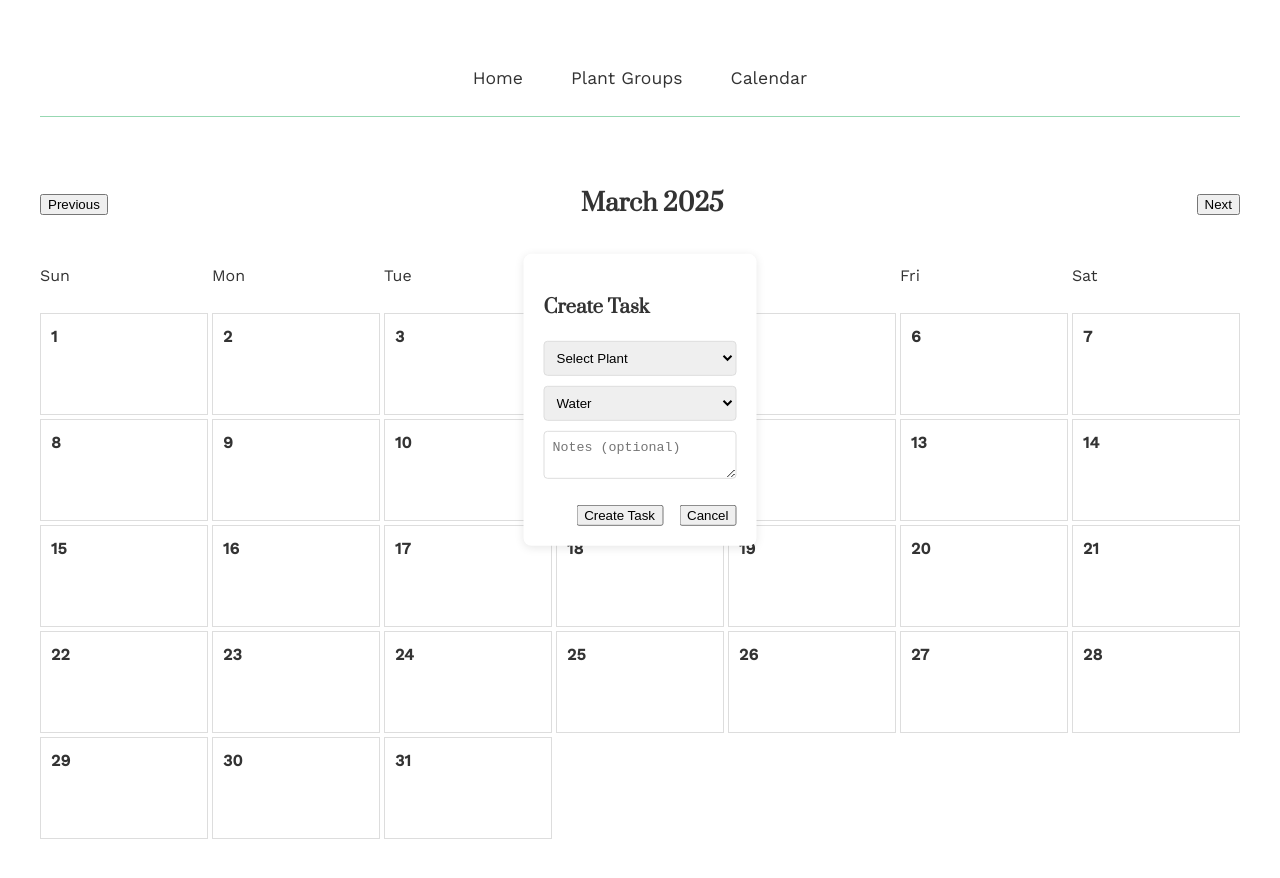
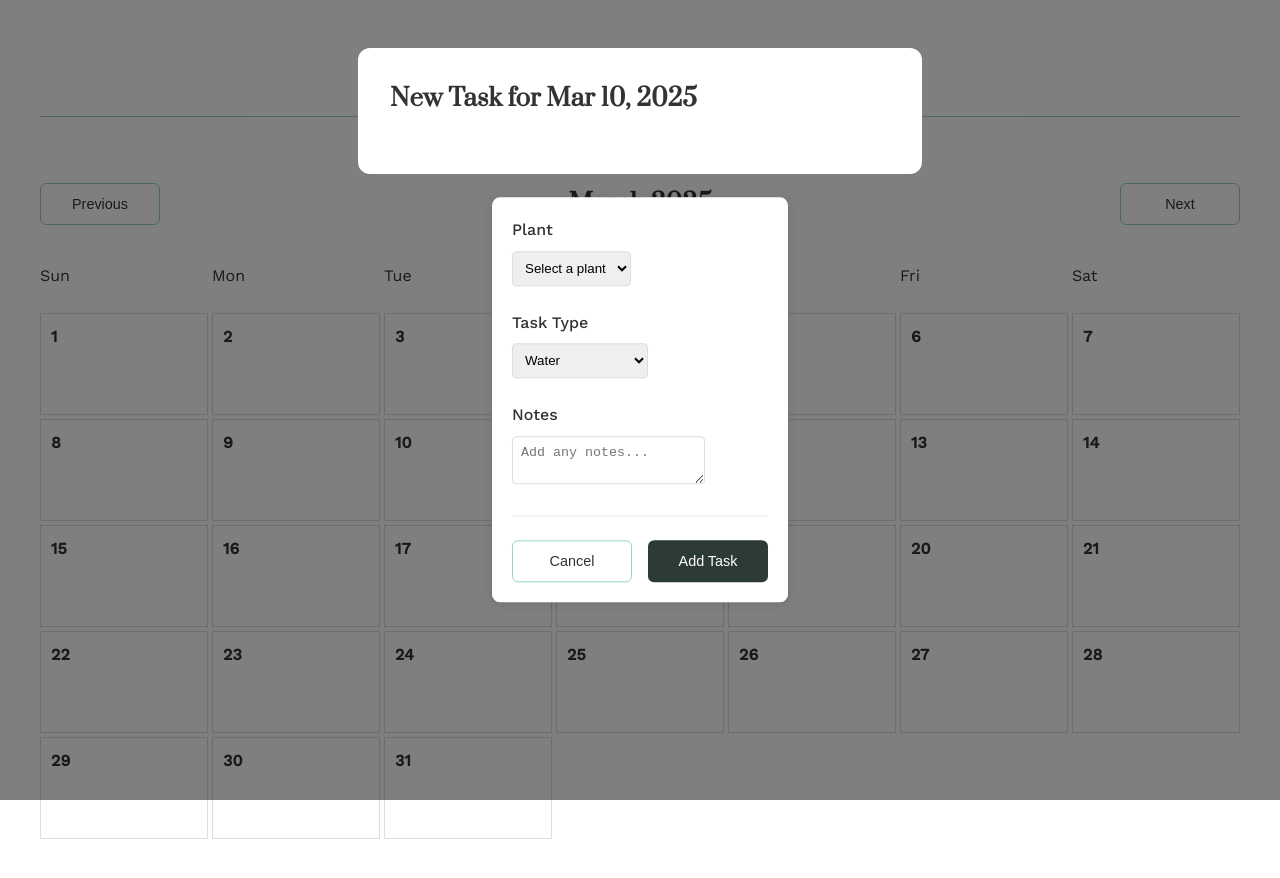
Before and after one commit to IronDingo/AmunBonsai-app, a React (Create React App) app: page /calendar in a window 1280 px wide. Both pictures are taken after a click on the element "10". Shown: the top 878 px of the page. Built offline with nearby package versions, Linux system fonts and the light colour scheme.

Commit message:
Calendar at work, plant groups fine

```diff
--- a/src/App.tsx
+++ b/src/App.tsx
@@ -79,6 +79,10 @@ function App() {
     }
   };
 
+  const handleDeleteTask = (taskId: string) => {
+    setTasks(prev => prev.filter(task => task.id !== taskId));
+  };
+
   const getAllPlants = () => groups.flatMap(group => group.plants);
 
   return (
@@ -113,6 +117,7 @@ function App() {
                 plants={getAllPlants()}
                 onTaskClick={(task) => console.log('Task clicked:', task)}
                 onAddTask={handleAddTask}
+                onDeleteTask={handleDeleteTask}
               />
             }
           />
--- a/src/components/Calendar/Calendar.tsx
+++ b/src/components/Calendar/Calendar.tsx
@@ -1,22 +1,18 @@
 import React, { useState } from 'react';
-import { Task, TaskType, Plant } from '../../types/models';
-import { TaskForm } from '../Tasks/TaskForm';
+import { Task, Plant } from '../../types/models';
 import { TaskColors } from '../../constants/taskColors';
 import { format, startOfMonth, endOfMonth, eachDayOfInterval, addMonths } from 'date-fns';
+import { TaskForm } from './TaskForm';
 
 interface CalendarProps {
     tasks: Task[];
     plants: Plant[];
     onTaskClick: (task: Task) => void;
     onAddTask: (task: Task) => void;
+    onDeleteTask: (taskId: string) => void;  // Add this prop
 }
 
-export const Calendar: React.FC<CalendarProps> = ({
-    tasks,
-    plants,
-    onTaskClick,
-    onAddTask
-}) => {
+export const Calendar: React.FC<CalendarProps> = ({ tasks, plants, onTaskClick, onAddTask, onDeleteTask }) => {
     const [currentDate, setCurrentDate] = useState(new Date());
     const [selectedDate, setSelectedDate] = useState<Date | null>(null);
 
@@ -27,8 +23,58 @@ export const Calendar: React.FC<CalendarProps> = ({
     };
 
     const getTasksForDay = (date: Date) => {
-        return tasks.filter(task =>
-            format(task.date, 'yyyy-MM-dd') === format(date, 'yyyy-MM-dd')
+        return tasks.filter(task => {
+            const taskPlant = plants.find(p => p.id === task.plantId);
+            // Only return tasks that have an associated plant
+            return format(task.date, 'yyyy-MM-dd') === format(date, 'yyyy-MM-dd') && taskPlant;
+        });
+    };
+
+    const renderTaskItem = (task: Task) => {
+        const plant = plants.find(p => p.id === task.plantId);
+        if (!plant) {
+            // Clean up orphaned tasks
+            onDeleteTask(task.id);
+            return null;
+        }
+
+        return (
+            <div
+                key={task.id}
+                className="task-item"
+                style={{ borderLeftColor: TaskColors[task.type] }}
+                onClick={(e) => {
+                    e.stopPropagation();
+                    onTaskClick(task);
+                }}
+            >
+                <div className="task-content">
+                    <span>{plant.name} - {task.type}</span>
+                    {task.notes && <span className="task-notes">{task.notes}</span>}
+                </div>
+                <div className="task-actions">
+                    <button
+                        className="button-secondary button-small"
+                        onClick={(e) => {
+                            e.stopPropagation();
+                            onTaskClick(task);
+                        }}
+                    >
+                        Edit
+                    </button>
+                    <button
+                        className="button-delete button-small"
+                        onClick={(e) => {
+                            e.stopPropagation();
+                            if (window.confirm('Delete this task?')) {
+                                onDeleteTask(task.id);
+                            }
+                        }}
+                    >
+                        ×
+                    </button>
+                </div>
+            </div>
         );
     };
 
@@ -48,22 +94,7 @@ export const Calendar: React.FC<CalendarProps> = ({
                     >
                         <span className="day-number">{format(day, 'd')}</span>
                         <div className="task-list">
-                            {getTasksForDay(day).map(task => {
-                                const plant = plants.find(p => p.id === task.plantId);
-                                return (
-                                    <div
-                                        key={task.id}
-                                        className="task-item"
-                                        style={{ borderLeftColor: TaskColors[task.type] }}
-                                        onClick={(e) => {
-                                            e.stopPropagation();
-                                            onTaskClick(task);
-                                        }}
-                                    >
-                                        <span>{plant?.name} - {task.type}</span>
-                                    </div>
-                                );
-                            })}
+                            {getTasksForDay(day).map(task => renderTaskItem(task))}
                         </div>
                     </div>
                 ))}
@@ -74,11 +105,11 @@ export const Calendar: React.FC<CalendarProps> = ({
     return (
         <div className="calendar-container">
             <div className="calendar-header">
-                <button onClick={() => setCurrentDate(addMonths(currentDate, -1))}>
+                <button className="button-secondary" onClick={() => setCurrentDate(addMonths(currentDate, -1))}>
                     Previous
                 </button>
                 <h2>{format(currentDate, 'MMMM yyyy')}</h2>
-                <button onClick={() => setCurrentDate(addMonths(currentDate, 1))}>
+                <button className="button-secondary" onClick={() => setCurrentDate(addMonths(currentDate, 1))}>
                     Next
                 </button>
             </div>
--- /dev/null
+++ b/src/components/Calendar/TaskForm.tsx
@@ -0,0 +1,90 @@
+import React, { useState } from 'react';
+import { Plant, Task, TaskType } from '../../types/models';
+import { format } from 'date-fns';
+
+interface TaskFormProps {
+    selectedDate: Date;
+    plants: Plant[];
+    onSubmit: (task: Task) => void;
+    onClose: () => void;
+    editTask?: Task;
+}
+
+export const TaskForm: React.FC<TaskFormProps> = ({ selectedDate, plants, onSubmit, onClose, editTask }) => {
+    const [taskData, setTaskData] = useState({
+        plantId: editTask?.plantId || '',
+        type: editTask?.type || TaskType.Water,
+        notes: editTask?.notes || '',
+    });
+
+    const handleSubmit = (e: React.FormEvent) => {
+        e.preventDefault();
+        const task: Task = {
+            id: editTask?.id || `task-${Date.now()}`,
+            plantId: taskData.plantId,
+            type: taskData.type,
+            date: selectedDate,
+            notes: taskData.notes
+        };
+        onSubmit(task);
+        onClose();
+    };
+
+    return (
+        <div className="modal-overlay" onClick={onClose}>
+            <div className="modal-content" onClick={e => e.stopPropagation()}>
+                <h2>{editTask ? 'Edit Task' : 'New Task'} for {format(selectedDate, 'MMM d, yyyy')}</h2>
+                <form onSubmit={handleSubmit} className="task-form">
+                    <div className="form-field">
+                        <label>Plant</label>
+                        <select
+                            value={taskData.plantId}
+                            onChange={e => setTaskData({ ...taskData, plantId: e.target.value })}
+                            required
+                        >
+                            <option value="">Select a plant</option>
+                            {plants.map(plant => (
+                                <option key={plant.id} value={plant.id}>
+                                    {plant.name}
+                                </option>
+                            ))}
+                        </select>
+                    </div>
+
+                    <div className="form-field">
+                        <label>Task Type</label>
+                        <select
+                            value={taskData.type}
+                            onChange={e => setTaskData({ ...taskData, type: e.target.value as TaskType })}
+                            required
+                        >
+                            {Object.values(TaskType).map(type => (
+                                <option key={type} value={type}>
+                                    {type}
+                                </option>
+                            ))}
+                        </select>
+                    </div>
+
+                    <div className="form-field">
+                        <label>Notes</label>
+                        <textarea
+                            value={taskData.notes}
+                            onChange={e => setTaskData({ ...taskData, notes: e.target.value })}
+                            placeholder="Add any notes..."
+                        />
+                    </div>
+
+                    <div className="modal-buttons">
+                        <button type="button" onClick={onClose} className="button-secondary">
+                            Cancel
+                        </button>
+                        <button type="submit" className="button-primary">
+                            {editTask ? 'Save Changes' : 'Add Task'}
+                        </button>
+                    </div>
+                </form>
+            </div>
+        </div>
+    );
+};
--- a/src/pages/Calendar.tsx
+++ b/src/pages/Calendar.tsx
@@ -7,9 +7,10 @@ interface CalendarPageProps {
   plants: Plant[];
   onTaskClick: (task: Task) => void;
   onAddTask: (task: Task) => void;
+  onDeleteTask: (taskId: string) => void;  // Updated to match App.tsx
 }
 
-const CalendarPage: React.FC<CalendarPageProps> = ({ tasks, plants, onTaskClick, onAddTask }) => {
+const CalendarPage: React.FC<CalendarPageProps> = ({ tasks, plants, onTaskClick, onAddTask, onDeleteTask }) => {
   return (
     <div className="calendar-page">
       <h1>Calendar</h1>
@@ -18,6 +19,7 @@ const CalendarPage: React.FC<CalendarPageProps> = ({ tasks, plants, onTaskClick,
         plants={plants}
         onTaskClick={onTaskClick}
         onAddTask={onAddTask}
+        onDeleteTask={onDeleteTask}  // Now correctly matches the expected type
       />
     </div>
   );
--- a/src/styles/app.css
+++ b/src/styles/app.css
@@ -56,6 +56,12 @@ h1 {
   cursor: pointer;
   display: flex;
   flex-direction: column;
+  background: white;
+  transition: background-color 0.2s ease;
+}
+
+.calendar-day:hover {
+  background: #f5f5f5;
 }
 
 .day-number {
@@ -70,14 +76,43 @@ h1 {
 }
 
 .task-item {
-  padding: 2px 4px;
-  margin: 2px 0;
-  background: #f5f5f5;
+  display: flex;
+  justify-content: space-between;
+  align-items: center;
+  padding: 4px 8px;
+  margin: 4px 0;
+  background: #f9f9f9;
   border-left: 3px solid;
-  border-radius: 2px;
+  border-radius: 4px;
+}
+
+.task-content {
+  flex: 1;
+  min-width: 0;
+}
+
+.task-content span {
+  display: block;
   white-space: nowrap;
   overflow: hidden;
   text-overflow: ellipsis;
+}
+
+.task-notes {
+  font-size: 0.9em;
+  color: #666;
+}
+
+.task-actions {
+  display: flex;
+  gap: 4px;
+  margin-left: 8px;
+}
+
+.button-small {
+  padding: 2px 6px;
+  font-size: 0.8rem;
+  min-width: auto;
 }
 
 .task-indicators {
```
